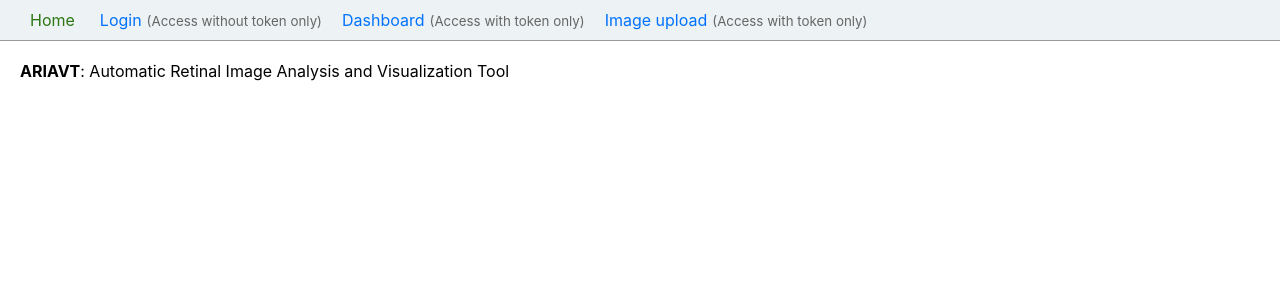
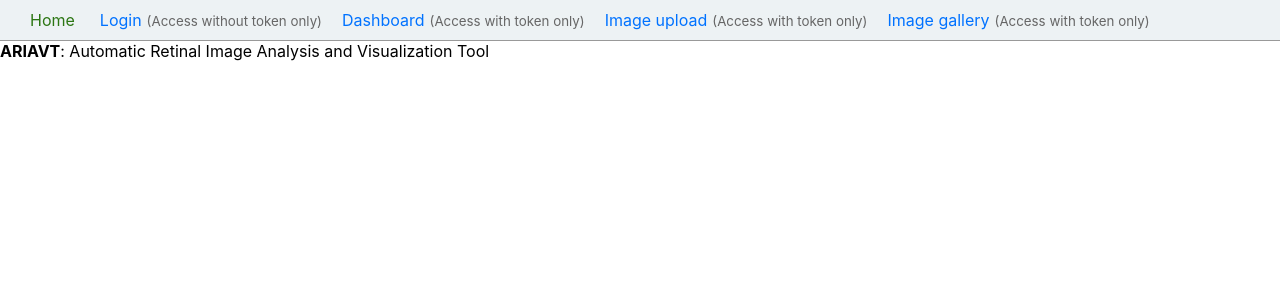
Before and after one commit to sonarom-org/ariavt-frontend, a React (Create React App) app: page / in a window 1280 px wide. Shown: the top 300 px of the page. Built offline with nearby package versions, Linux system fonts and the light colour scheme.

Commit message:
Added image gallery template.

```diff
--- a/src/App.js
+++ b/src/App.js
@@ -6,10 +6,11 @@ import Login from './Login';
 import Dashboard from './Dashboard';
 import Home from './Home';
 import UploadFiles from "./component/uploadFiles";
+import Album from "./component/Album";
 
 import PrivateRoute from './Utils/PrivateRoute';
 import PublicRoute from './Utils/PublicRoute';
-import { getToken, removeUserSession, setUserSession } from './Utils/Common';
+import { getToken, removeUserSession, setUserSession } from './Utils/authentication';
 
 import config from "./config.json";
 
@@ -63,6 +64,10 @@ function App() {
               Image upload
             </NavLink>
             <small>(Access with token only)</small>
+            <NavLink activeClassName="active" to="/album">
+              Image gallery
+            </NavLink>
+            <small>(Access with token only)</small>
           </div>
           <div className="content">
             <Switch>
@@ -70,6 +75,7 @@ function App() {
               <PublicRoute path="/login" component={Login} />
               <PrivateRoute path="/dashboard" component={Dashboard} />
               <PrivateRoute path="/image-upload" component={UploadFiles} />
+              <PrivateRoute path="/album" component={Album} />
             </Switch>
           </div>
         </div>
--- a/src/Dashboard.js
+++ b/src/Dashboard.js
@@ -1,5 +1,5 @@
 import React from 'react';
-import { getUser, removeUserSession } from './Utils/Common';
+import { getUser, removeUserSession } from './Utils/authentication';
 
 function Dashboard(props) {
   const user = getUser();
--- a/src/Login.js
+++ b/src/Login.js
@@ -1,6 +1,6 @@
 import React, { useState } from 'react';
 import axios from 'axios';
-import { setUserSession } from './Utils/Common';
+import { setUserSession } from './Utils/authentication';
 import config from "./config.json";
 
 function Login(props) {
--- a/src/Utils/PrivateRoute.js
+++ b/src/Utils/PrivateRoute.js
@@ -1,6 +1,6 @@
 import React from 'react';
 import { Route, Redirect } from 'react-router-dom';
-import { getToken } from './Common';
+import { getToken } from './authentication';
 
 // handle the private routes
 function PrivateRoute({ component: Component, ...rest }) {
--- a/src/Utils/PublicRoute.js
+++ b/src/Utils/PublicRoute.js
@@ -1,6 +1,6 @@
 import React from 'react';
 import { Route, Redirect } from 'react-router-dom';
-import { getToken } from './Common';
+import { getToken } from './authentication';
 
 // handle the public routes
 function PublicRoute({ component: Component, ...rest }) {
--- a/src/component/album.js
+++ b/src/component/Album.js
@@ -18,8 +18,8 @@ function Copyright() {
   return (
     <Typography variant="body2" color="textSecondary" align="center">
       {'Copyright © '}
-      <Link color="inherit" href="https://material-ui.com/">
-        Your Website
+      <Link color="inherit" href="#">
+        ARIAVT
       </Link>{' '}
       {new Date().getFullYear()}
       {'.'}
--- a/src/component/uploadFiles.js
+++ b/src/component/uploadFiles.js
@@ -2,7 +2,7 @@ import axios from 'axios';
 import React,{Component} from 'react';
 
 import config from "../config.json";
-import {getToken} from "../Utils/Common";
+import {getToken} from "../Utils/authentication";
 
 
 class UploadFiles extends Component {
--- a/src/index.css
+++ b/src/index.css
@@ -12,9 +12,9 @@ code {
     monospace;
 }
 
-.content {
-  padding: 20px;
-}
+/*.content {*/
+/*  padding: 20px;*/
+/*}*/
 
 .header {
   padding: 10px;
--- a/src/services/upload-files.service.js
+++ b/src/services/upload-files.service.js
@@ -1,4 +1,4 @@
-import {getToken} from "../Utils/Common";
+import {getToken} from "../Utils/authentication";
 import axios from "axios";
 import config from "../config.json";
 
```
Also changed, not shown: src/Utils/authentication.js (renamed from src/Utils/Common.js).
